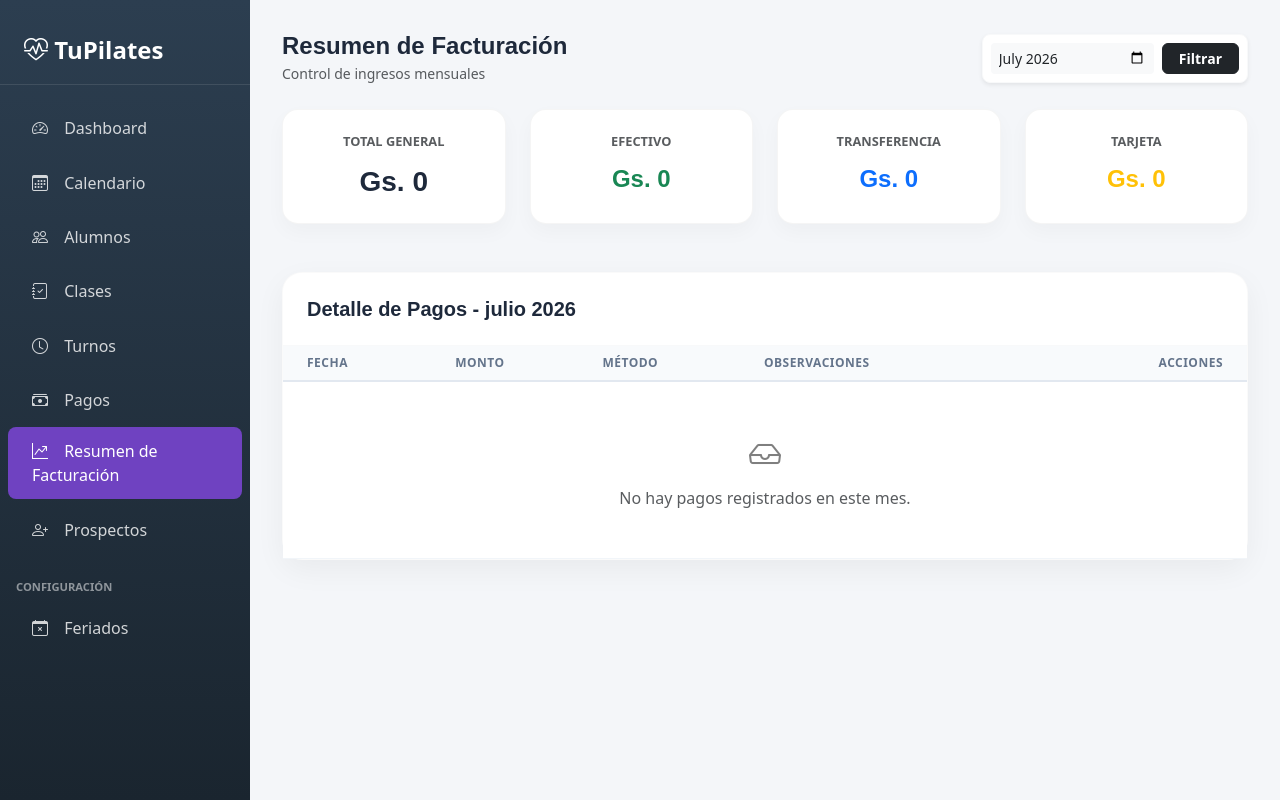
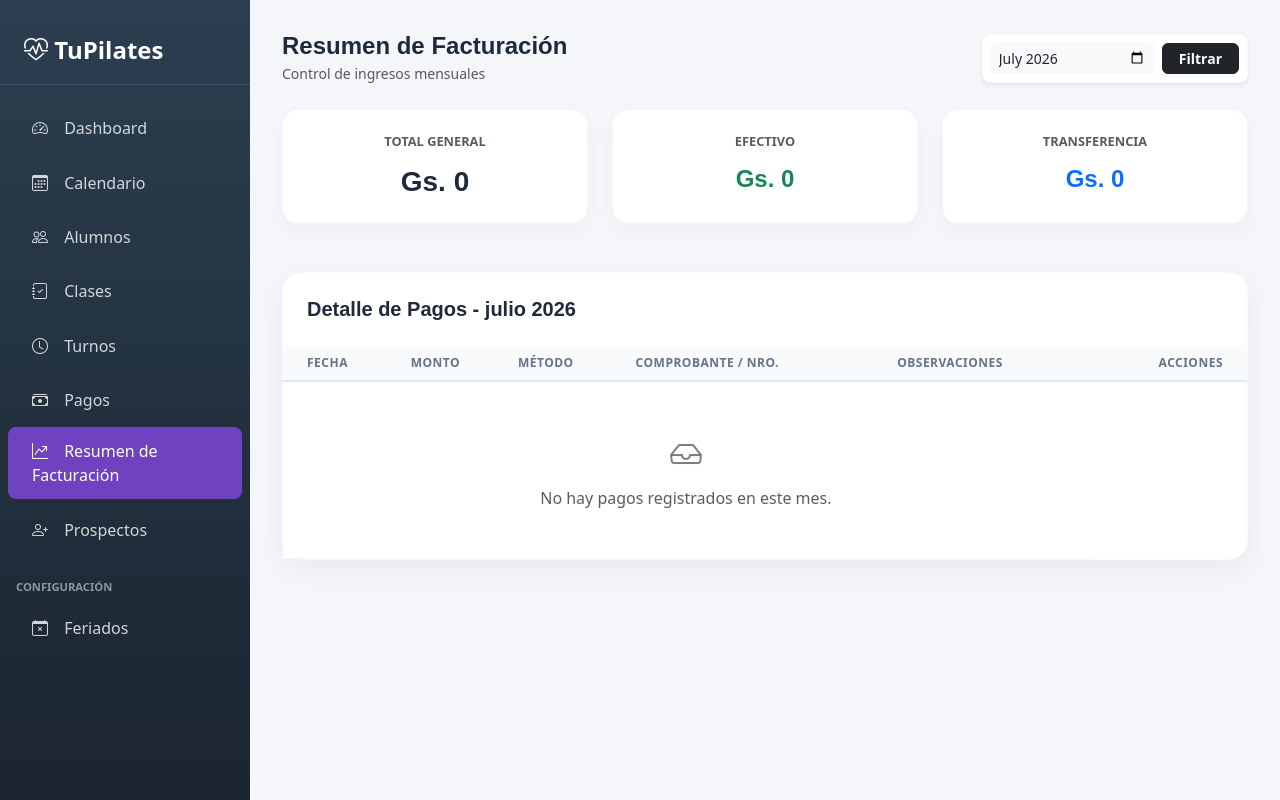
Before and after one commit to joaquingavilan/pilates, a Django app: page /panel/resumen-pagos/ in a window 1280 px wide. Run offline with Django 5.2, Linux system fonts and the light colour scheme; data comes from the database, SQL or seed files in the repository.

Commit message:
feat: remove tarjeta payment method and add invoice number field

```diff
--- a/Pilapp/templates/admin_panel/pagos/resumen.html
+++ b/Pilapp/templates/admin_panel/pagos/resumen.html
@@ -76,30 +76,25 @@
 {% endif %}
 
 <div class="row g-4 mb-5">
-    <div class="col-md-3">
+    <div class="col-md-4">
         <div class="summary-card h-100 text-center">
             <h6 class="text-muted fw-bold text-uppercase mb-3" style="font-size: 0.8rem;">Total General</h6>
             <h3 class="mb-0 fw-bold" style="color: #1e293b; font-family: 'Outfit', sans-serif;">Gs. {{ total_general|floatformat:"0"|intcomma }}</h3>
         </div>
     </div>
-    <div class="col-md-3">
+    <div class="col-md-4">
         <div class="summary-card h-100 text-center">
             <h6 class="text-muted fw-bold text-uppercase mb-3" style="font-size: 0.8rem;">Efectivo</h6>
             <h4 class="mb-0 fw-bold text-success" style="font-family: 'Outfit', sans-serif;">Gs. {{ total_efectivo|floatformat:"0"|intcomma }}</h4>
         </div>
     </div>
-    <div class="col-md-3">
+    <div class="col-md-4">
         <div class="summary-card h-100 text-center">
             <h6 class="text-muted fw-bold text-uppercase mb-3" style="font-size: 0.8rem;">Transferencia</h6>
             <h4 class="mb-0 fw-bold text-primary" style="font-family: 'Outfit', sans-serif;">Gs. {{ total_transferencia|floatformat:"0"|intcomma }}</h4>
         </div>
     </div>
-    <div class="col-md-3">
-        <div class="summary-card h-100 text-center">
-            <h6 class="text-muted fw-bold text-uppercase mb-3" style="font-size: 0.8rem;">Tarjeta</h6>
-            <h4 class="mb-0 fw-bold text-warning" style="font-family: 'Outfit', sans-serif;">Gs. {{ total_tarjeta|floatformat:"0"|intcomma }}</h4>
-        </div>
-    </div>
+
 </div>
 
 <div class="form-card">
@@ -114,6 +109,7 @@
                         <th class="ps-4">Fecha</th>
                         <th>Monto</th>
                         <th>Método</th>
+                        <th>Comprobante / Nro.</th>
                         <th>Observaciones</th>
                         <th class="text-end pe-4">Acciones</th>
                     </tr>
@@ -126,12 +122,11 @@
                         <td>
                             {% if pago.metodo_pago == 'efectivo' %}
                                 <span class="badge badge-pago bg-success bg-opacity-10 text-success">Efectivo</span>
-                            {% elif pago.metodo_pago == 'transferencia' %}
+                            {% else %}
                                 <span class="badge badge-pago bg-primary bg-opacity-10 text-primary">Transferencia</span>
-                            {% else %}
-                                <span class="badge badge-pago bg-warning bg-opacity-10 text-warning">Tarjeta</span>
                             {% endif %}
                         </td>
+                        <td><span class="text-secondary fw-semibold">{{ pago.nro_pago }}</span></td>
                         <td>
                             <span class="text-muted" style="font-size: 0.9rem;">
                                 {% if pago.pagoalumno_set.all %}
--- a/Pilapp/views_panel.py
+++ b/Pilapp/views_panel.py
@@ -1433,6 +1433,7 @@ def profes_registrar_pago(request, token):
     profe_nombre = request.POST.get("profe_nombre")
     concepto = request.POST.get("concepto")
     fecha_str = request.POST.get("fecha")
+    nro_factura = request.POST.get("nro_factura", "")
 
     try:
         monto = Decimal(monto_raw) if monto_raw else Decimal(0)
@@ -1445,12 +1446,13 @@ def profes_registrar_pago(request, token):
             paquete_actual = AlumnoPaquete.objects.get(pk=id_alumno_paquete)
 
             # Asumimos que salda la deuda (si el frontend no maneja renovar por ahora)
+            nro_comprobante = nro_factura if nro_factura else f"SALDO-{paquete_actual.id_alumno_paquete}"
             nuevo_pago = Pago.objects.create(
                 fecha=fecha,
                 monto=monto,
                 metodo_pago=metodo_pago,
                 estado="pagado",
-                nro_pago=f"SALDO-{paquete_actual.id_alumno_paquete}"
+                nro_pago=nro_comprobante
             )
             PagoAlumno.objects.create(
                 id_pago=nuevo_pago,
@@ -1464,12 +1466,13 @@ def profes_registrar_pago(request, token):
             # Pago genérico/manual sin paquete asociado
             # Creamos un pago genérico con comprobante/notas
             observaciones_completas = f"Alumna (manual): {alumna_nombre} | Concepto: {concepto} | {observaciones_pago}"
+            nro_comprobante = nro_factura if nro_factura else f"MANUAL-{int(timezone.now().timestamp())}"
             nuevo_pago = Pago.objects.create(
                 fecha=fecha,
                 monto=monto,
                 metodo_pago=metodo_pago,
                 estado="pagado",
-                nro_pago=f"MANUAL-{int(timezone.now().timestamp())}",
+                nro_pago=nro_comprobante,
                 comprobante=observaciones_completas
             )
             # No creamos PagoAlumno porque no hay paquete
@@ -1526,15 +1529,13 @@ def panel_resumen_pagos(request):
     # Calcular totales
     total_efectivo = pagos.filter(metodo_pago="efectivo").aggregate(total=Sum("monto"))["total"] or Decimal("0")
     total_transferencia = pagos.filter(metodo_pago="transferencia").aggregate(total=Sum("monto"))["total"] or Decimal("0")
-    total_tarjeta = pagos.filter(metodo_pago="tarjeta").aggregate(total=Sum("monto"))["total"] or Decimal("0")
-    total_general = total_efectivo + total_transferencia + total_tarjeta
+    total_general = total_efectivo + total_transferencia
 
     context = {
         "mes_actual": mes_actual,
         "pagos": pagos,
         "total_efectivo": total_efectivo,
         "total_transferencia": total_transferencia,
-        "total_tarjeta": total_tarjeta,
         "total_general": total_general,
     }
     return render(request, "admin_panel/pagos/resumen.html", context)
```
Also changed, not shown: Pilapp/templates/admin_panel/profes/pagos.html (+6 -2 lines).
